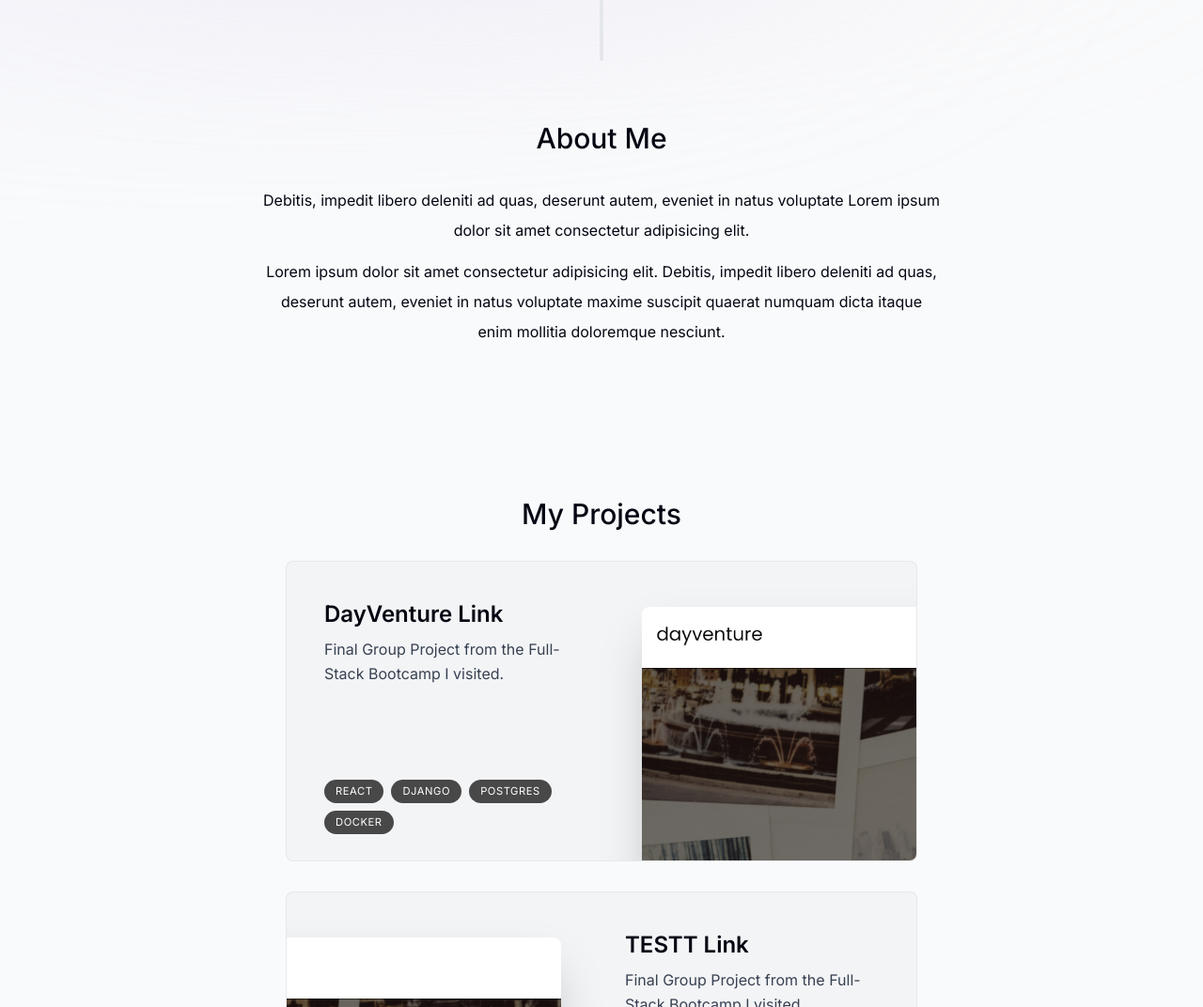
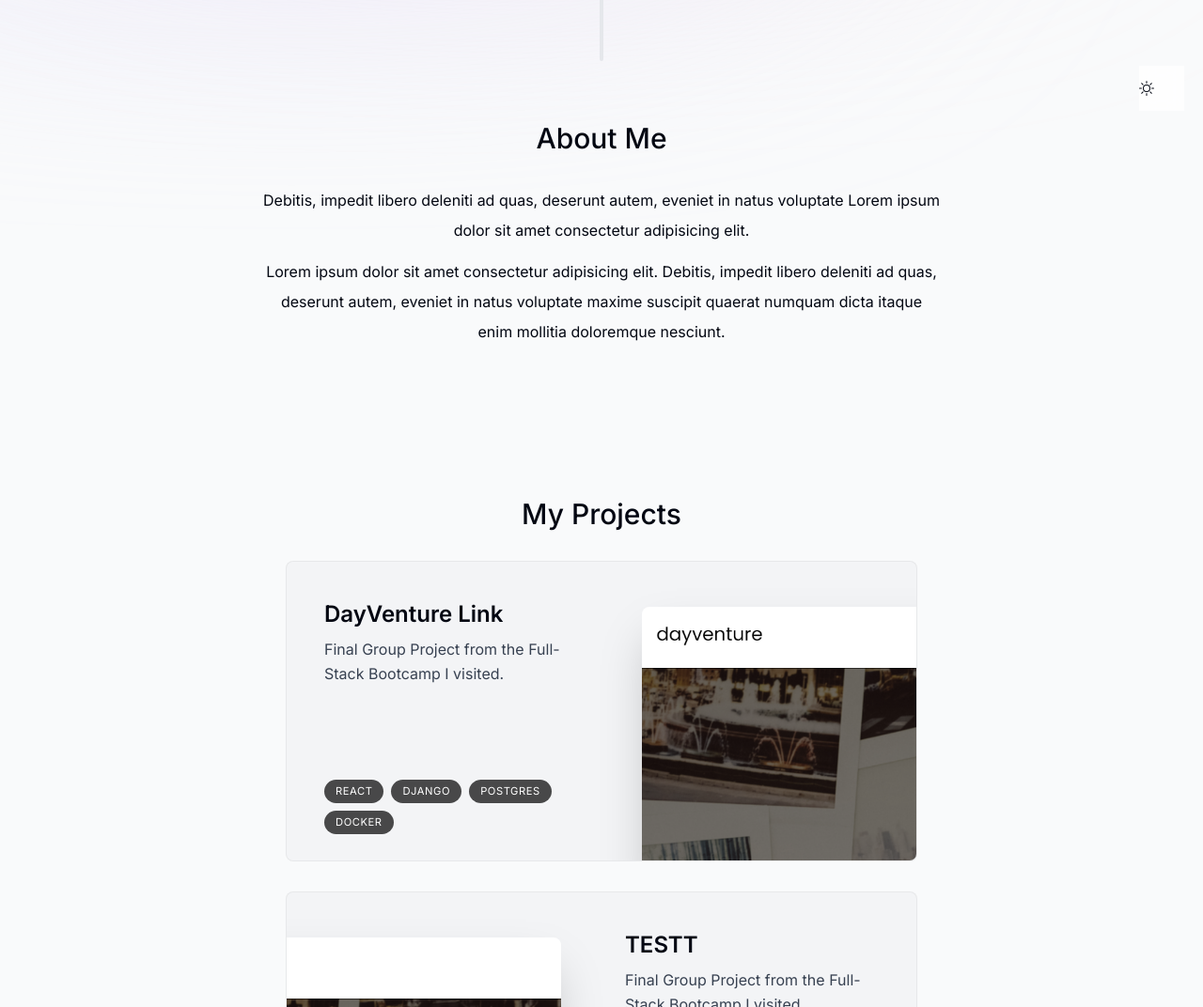
Before and after one commit to AleksandarI01/portfolio, a Next.js app: page / in a window 1280 px wide. Shown: the part 662-1734 px from the top of the page at 94% size. Built offline with nearby package versions, Linux system fonts and the light colour scheme; no server answers.

Commit message:
footer created

```diff
--- a/app/layout.tsx
+++ b/app/layout.tsx
@@ -1,10 +1,11 @@
 import "./globals.css";
 import { Inter } from "next/font/google";
+import Footer from "@/components/footer";
 import { Toaster } from "react-hot-toast";
 
 import Header from "@/components/header";
 import ActiveSectionContextProvider from "@/context/active-section-context";
-
+import ColorSwitch from "@/components/color-switch";
 
 const inter = Inter({ subsets: ["latin"] });
 
@@ -30,8 +31,12 @@ export default function RootLayout({
         <ActiveSectionContextProvider>
           <Header />
           {children}
-          <Toaster position="top-center"/>
+          <Footer />
+
+          <Toaster position="top-center" />
         </ActiveSectionContextProvider>
+
+        <ColorSwitch />
       </body>
     </html>
   );
--- /dev/null
+++ b/components/color-switch.tsx
@@ -0,0 +1,10 @@
+import React from "react";
+import { BsSun } from "react-icons/bs";
+
+export default function ColorSwitch() {
+  return (
+    <button className="fixed bottom-5 right-5 bg-white w-[3rem] h-[3rem] bg-opacity-80 backdrop-blur-[0.5rem] ">
+      <BsSun />
+    </button>
+  );
+}
--- /dev/null
+++ b/components/footer.tsx
@@ -0,0 +1,16 @@
+import React from "react";
+
+export default function Footer() {
+  return (
+    <footer className="mb-10 px-4 text-center text-gray-500">
+      <small className="mb-2 block text-xs">
+        &copy; 2023 Aleksandar Ilic. All rights reserved.
+      </small>
+      <p className="text-xs">
+        <span className="font-semibold">About this website:</span> built with
+        React & Next.js (App Router & Server Actions), Typescript, Tailwind CSS,
+        Framer Motion, React Email & Resend, Vercel hosting.
+      </p>
+    </footer>
+  );
+}
--- a/components/single-project.tsx
+++ b/components/single-project.tsx
@@ -12,6 +12,7 @@ export default function Project({
   description,
   tags,
   imageUrl,
+  link,
 }: ProjectProps) {
   const ref = useRef<HTMLDivElement>(null);
   const { scrollYProgress } = useScroll({
@@ -34,10 +35,12 @@ export default function Project({
         <div className="h-full pt-4 pb-7 px-5 sm:pl-10 sm:pr-2 sm:pt-10 sm:max-w-[50%] flex flex-col group-even:ml-[18rem]">
           <h3 className="text-2xl font-semibold">
             {title}
-            <a href="https://youtube.com" target="_blank">
-              {" "}
-              Link
-            </a>
+            {link && (
+              <a href={link} target="_blank">
+                {" "}
+                Link
+              </a>
+            )}
           </h3>
           <p className="mt-2 leading-relaxed text-gray-700">{description}</p>
           <ul className="flex flex-wrap mt-4 gap-2 sm:mt-auto">
--- a/lib/data.ts
+++ b/lib/data.ts
@@ -61,12 +61,14 @@ export const projectsData = [
     description: "Final Group Project from the Full-Stack Bootcamp I visited.",
     tags: ["React", "Django", "Postgres", "Docker"],
     imageUrl: dayventureImg,
+    link: "https://dayventure.propulsion-learn.ch/",
   },
   {
     title: "TESTT",
     description: "Final Group Project from the Full-Stack Bootcamp I visited.",
     tags: ["React", "Django", "Postgres", "Docker"],
     imageUrl: dayventureImg,
+    link: "",
   },
 ] as const;
 
```
